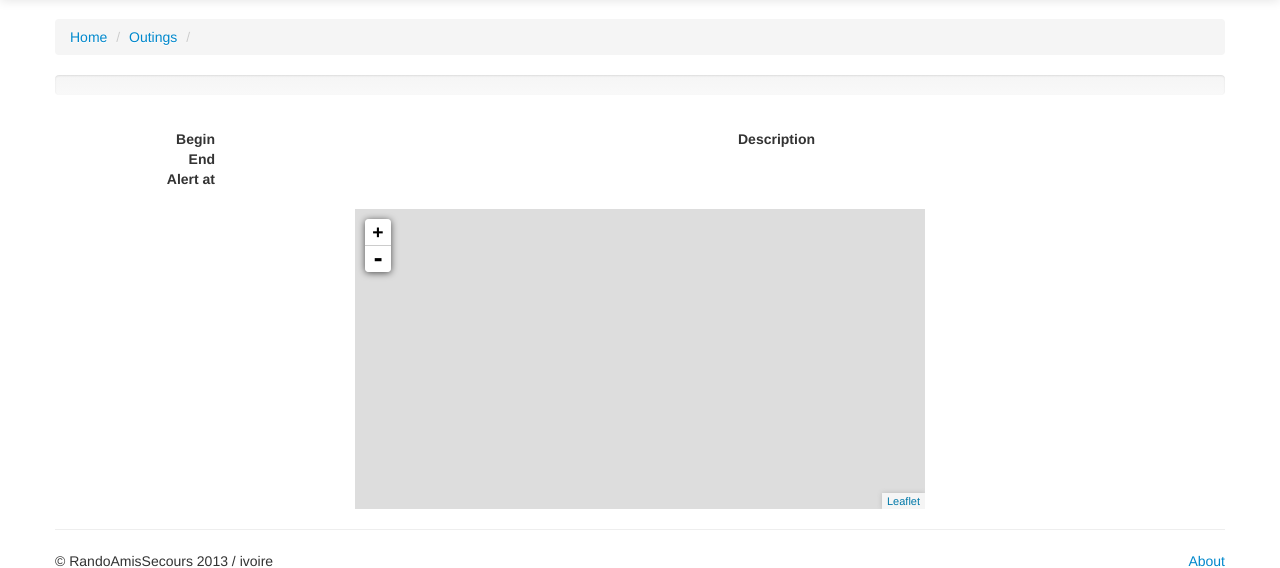
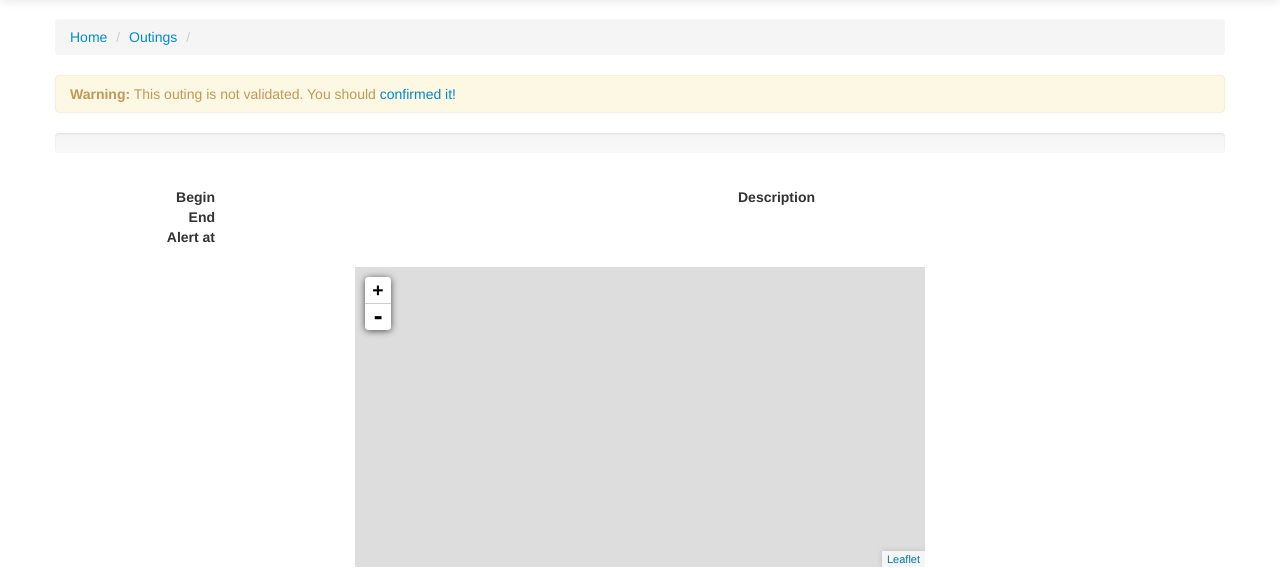
Before and after one commit to ivoire/RandoAmisSecours, a Django app: template RandoAmisSecours/templates/RandoAmisSecours/outing/details.html in a window 1280 px wide. Shown: the part 41-609 px from the top of the page. Run offline with Django 3.2, Linux system fonts and the light colour scheme; the template is opened without the code that fills it, so the values that code supplies are empty.

Commit message:
Outing: show a message when the outing is not validated

```diff
--- a/RandoAmisSecours/templates/RandoAmisSecours/outing/details.html
+++ b/RandoAmisSecours/templates/RandoAmisSecours/outing/details.html
@@ -31,6 +31,14 @@
       <strong>{{ message.tags|default:'error'|capfirst }}:</strong> {{ message }}
     </div>
     {% endfor %}
+  </div>
+  {% endif %}
+  {% if outing.status == DRAFT %}
+  <div class="span12">
+    <div class="alert alert-warning">
+      {% url 'outings.confirm' outing.pk as confirmed_url %}
+      <strong>{% trans "Warning:" %}</strong> {% blocktrans %}This outing is not validated. You should <a href="{{ confirmed_url }}">confirmed it!</a>{% endblocktrans %}
+    </div>
   </div>
   {% endif %}
   {% if outing.status == CONFIRMED %}
--- a/RandoAmisSecours/views/outing.py
+++ b/RandoAmisSecours/views/outing.py
@@ -80,7 +80,7 @@ def index(request, status='confirmed'):
 def details(request, outing_id):
     outing = get_object_or_404(Outing, pk=outing_id)
 
-    return render_to_response('RandoAmisSecours/outing/details.html', {'outing': outing, 'FINISHED': FINISHED, 'CONFIRMED': CONFIRMED}, context_instance=RequestContext(request))
+    return render_to_response('RandoAmisSecours/outing/details.html', {'outing': outing, 'FINISHED': FINISHED, 'CONFIRMED': CONFIRMED, 'DRAFT': DRAFT}, context_instance=RequestContext(request))
 
 
 @login_required
```
